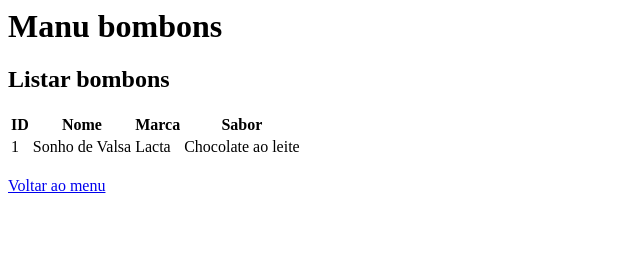
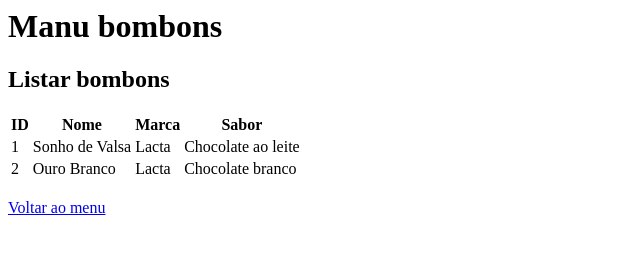
Before and after one commit to meslmatos/ACJAaulasweb, a plain HTML site: page aula002/read.html in a window 1280 px wide. Shown: the whole page, without its empty margins (0-640 px from the left). Drawn offline with Linux system fonts and the light colour scheme.

Commit message:
atividade

```diff
--- a/aula002/read.html
+++ b/aula002/read.html
@@ -21,6 +21,12 @@
                     <td>Lacta</td>
                     <td>Chocolate ao leite</td>
                 </tr>
+                <tr>
+                    <td>2</td>
+                    <td>Ouro Branco</td>
+                    <td>Lacta</td>
+                    <td>Chocolate branco</td>
+                </tr>
             </tbody>
         </table>
         <br />
```
